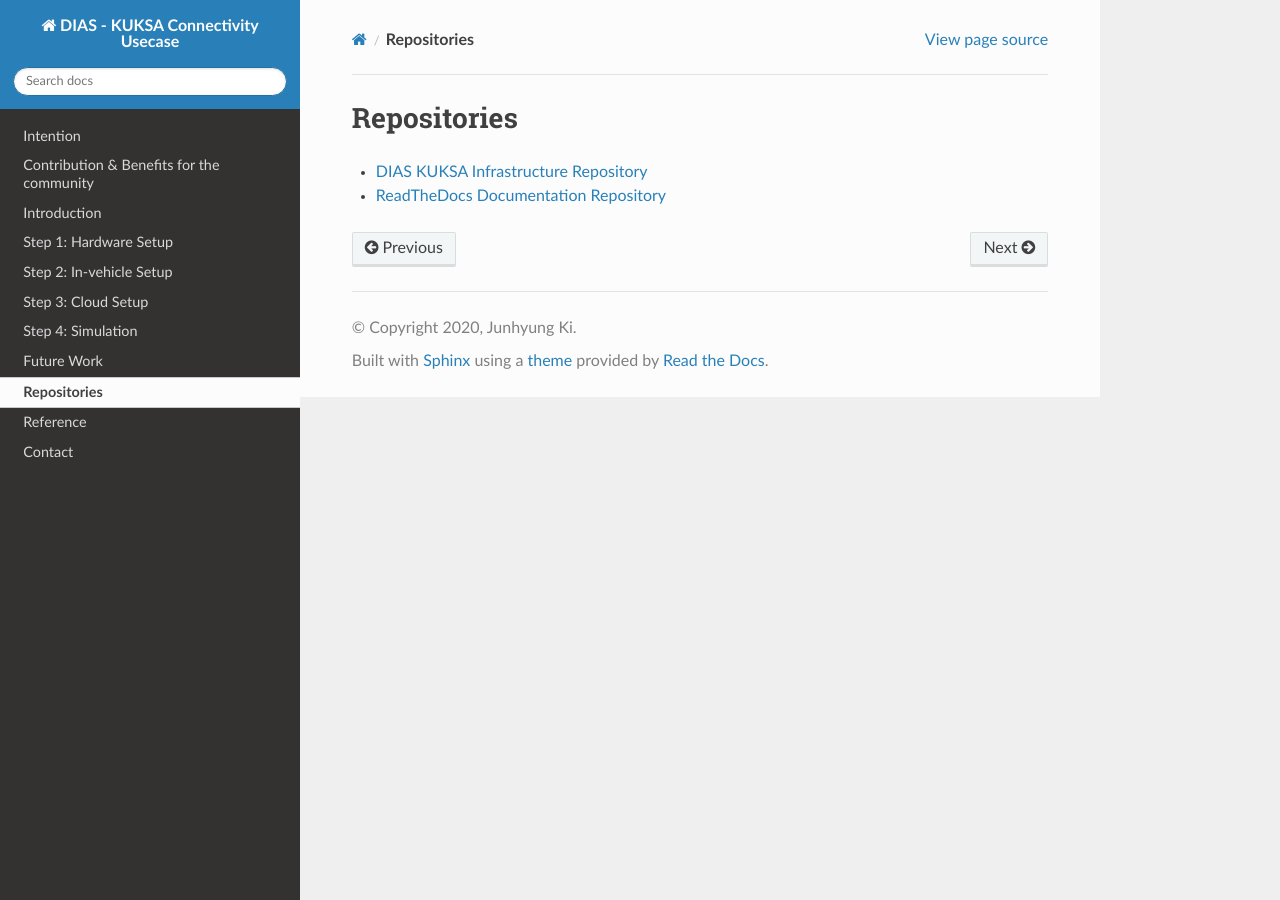
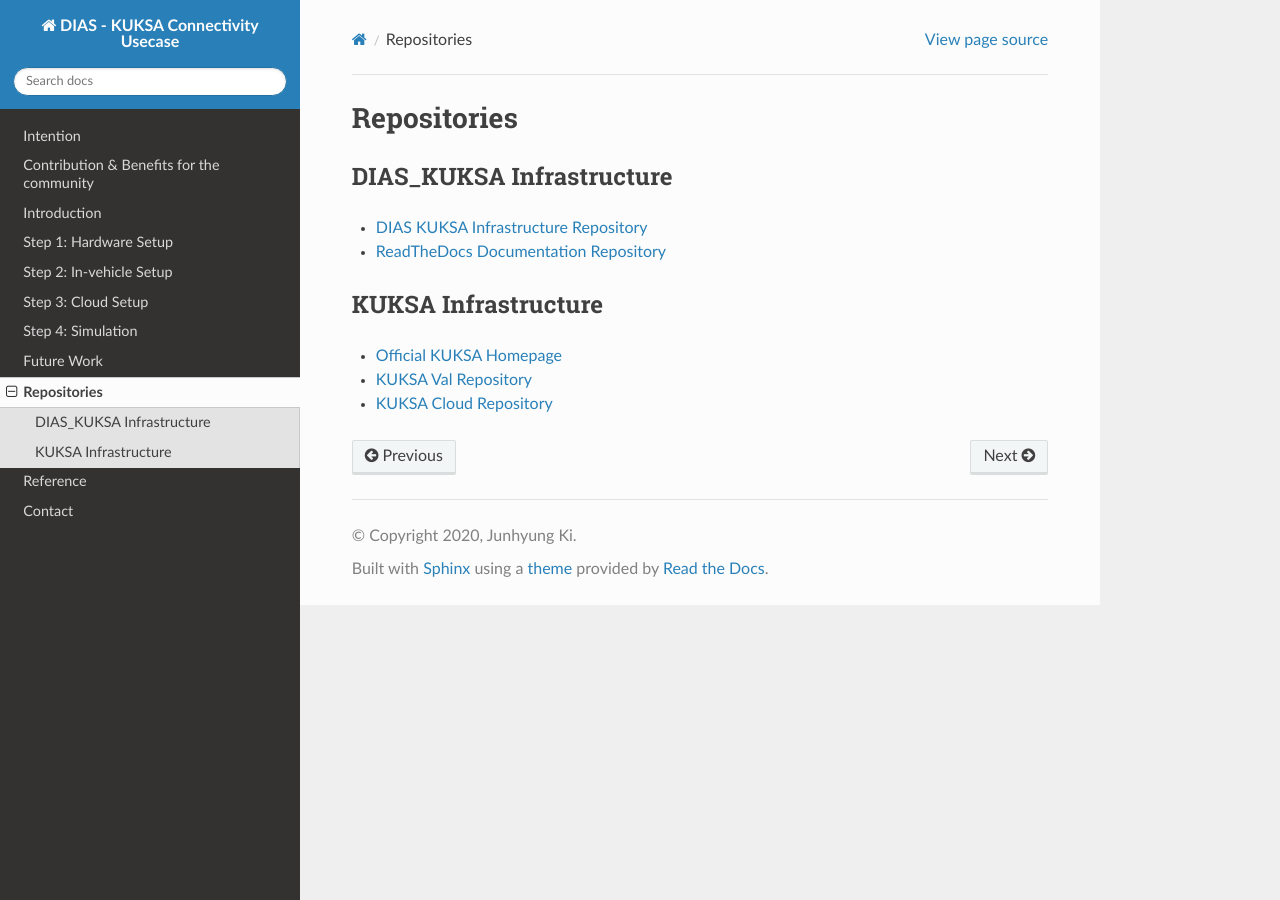
Before and after one commit to junh-ki/dias_kuksa_doc, a Sphinx documentation site: the page built from docs/source/contents/repo.rst, in a window 1280 px wide. Built offline with Sphinx 7.4.7 and the Read the Docs theme 2.0.0, drawn with Linux system fonts in a browser that asks for light colours; formulas are drawn with MathJax 3.

Commit message:
progress

```diff
--- a/docs/source/contents/repo.rst
+++ b/docs/source/contents/repo.rst
@@ -1,6 +1,23 @@
-**Repositories**
-################
+************
+Repositories
+************
+
+
+
+DIAS_KUKSA Infrastructure
+#########################
 
 - `DIAS KUKSA Infrastructure Repository <https://github.com/junh-ki/dias_kuksa>`_
 
 - `ReadTheDocs Documentation Repository <https://github.com/junh-ki/dias_kuksa_doc>`_
+
+
+
+KUKSA Infrastructure
+####################
+
+- `Official KUKSA Homepage <https://www.eclipse.org/kuksa/>`_
+
+- `KUKSA Val Repository <https://github.com/eclipse/kuksa.val>`_
+
+- `KUKSA Cloud Repository <https://github.com/eclipse/kuksa.cloud>`_
```
Also changed, not shown: docs/source/contents/cloud.rst (+22 -0 lines).
